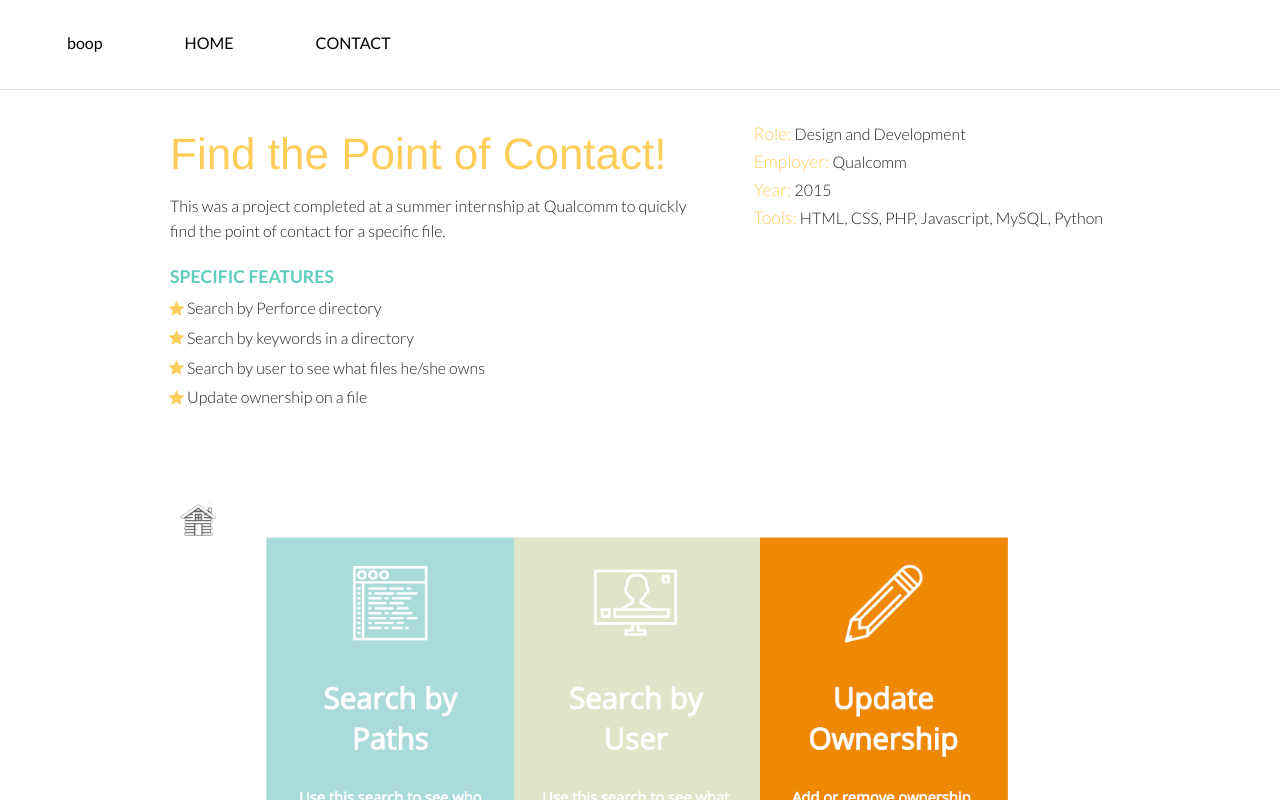
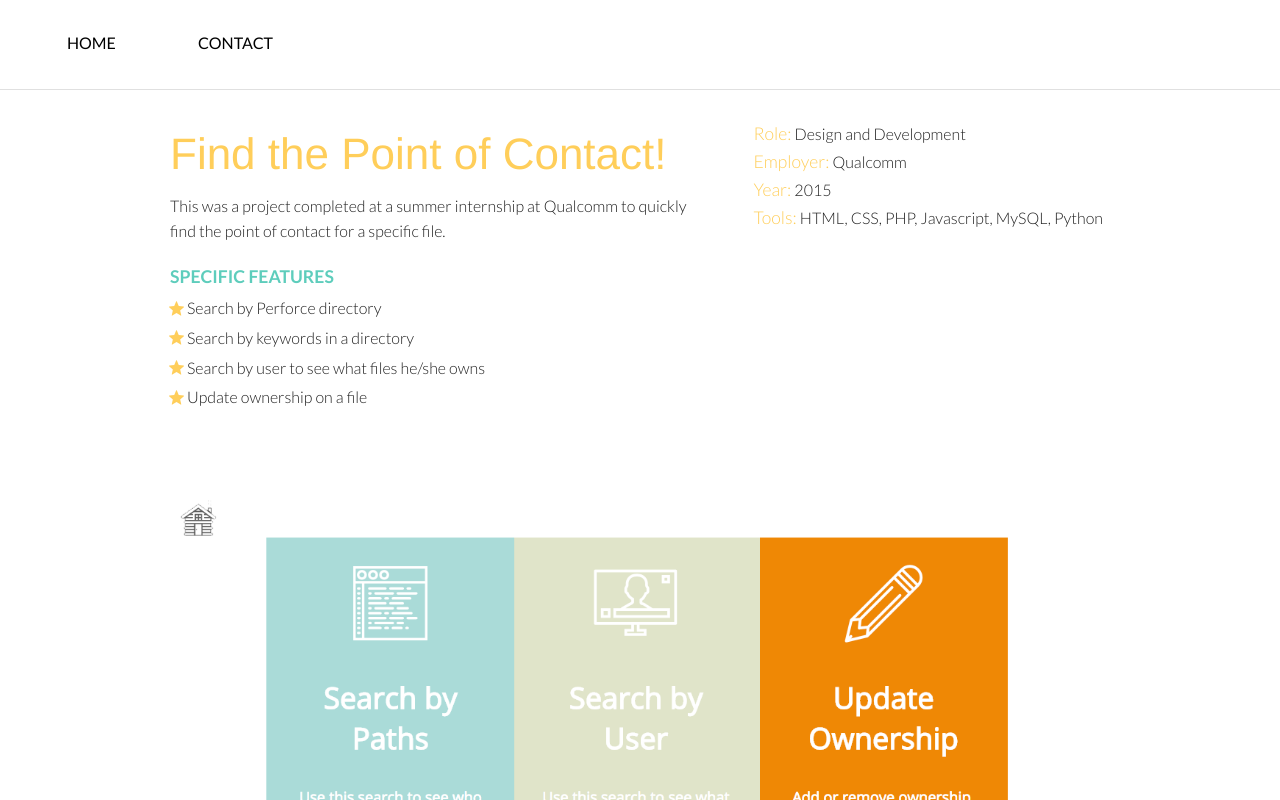
Before and after one commit to brmi/brmi.github.io, a website: page findpoc.html in a window 1280 px wide. Shown: the top 800 px of the page. Drawn offline with Linux system fonts and the light colour scheme.

```diff
--- a/findpoc.html
+++ b/findpoc.html
@@ -16,7 +16,7 @@
 
      <div class="large-12 columns header header-projects">
         <ul class="inline-list menu">
-          <li><a href="#">boop</a></li>
+          <!-- <li><a href="#">boop</a></li> -->
           <li><a href="index.html">HOME</a></li>
           <li><a href="contact.html">CONTACT</a></li>
         </ul>
```
Also changed, not shown: index.html (+2 -2 lines).
